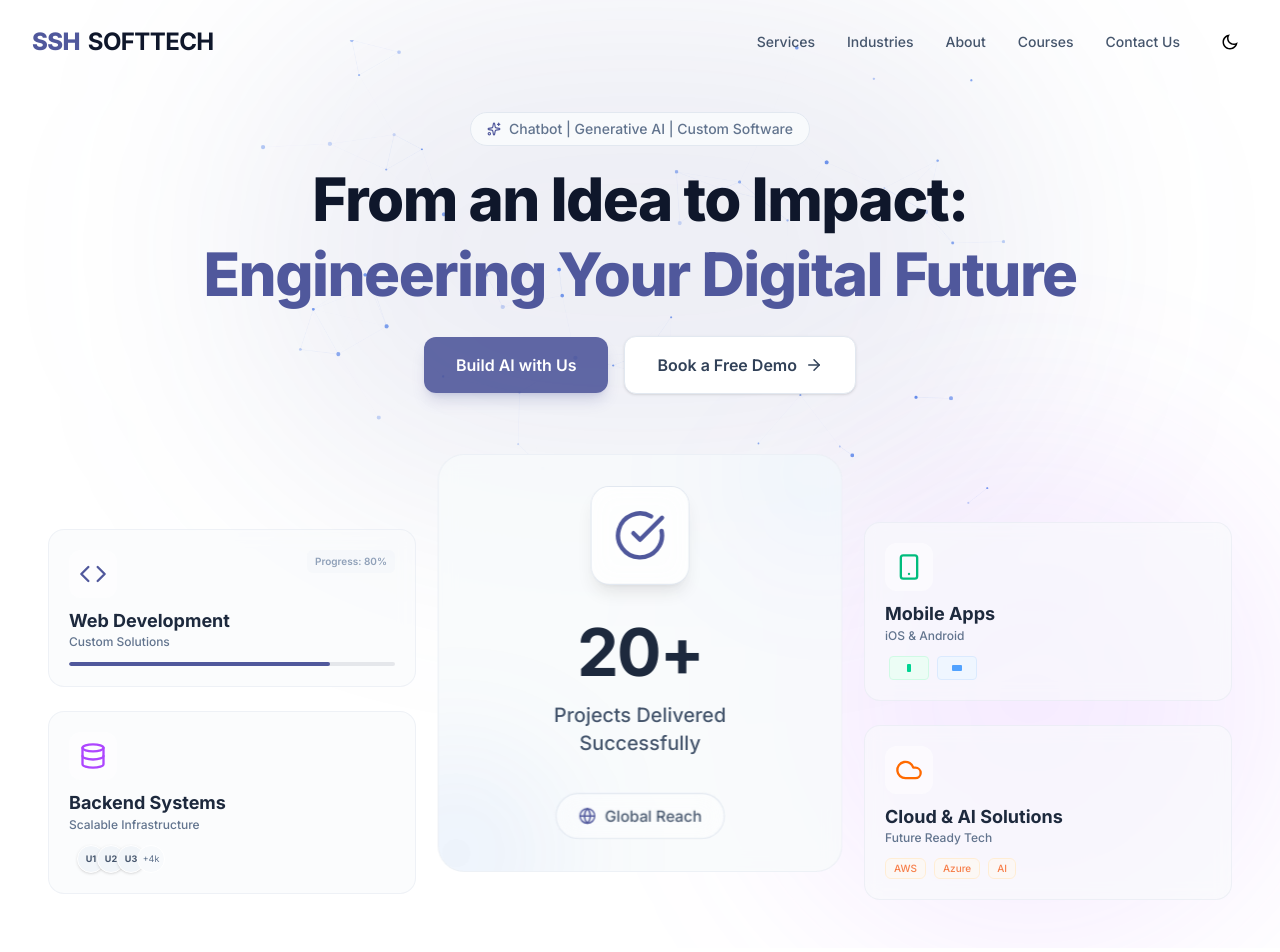
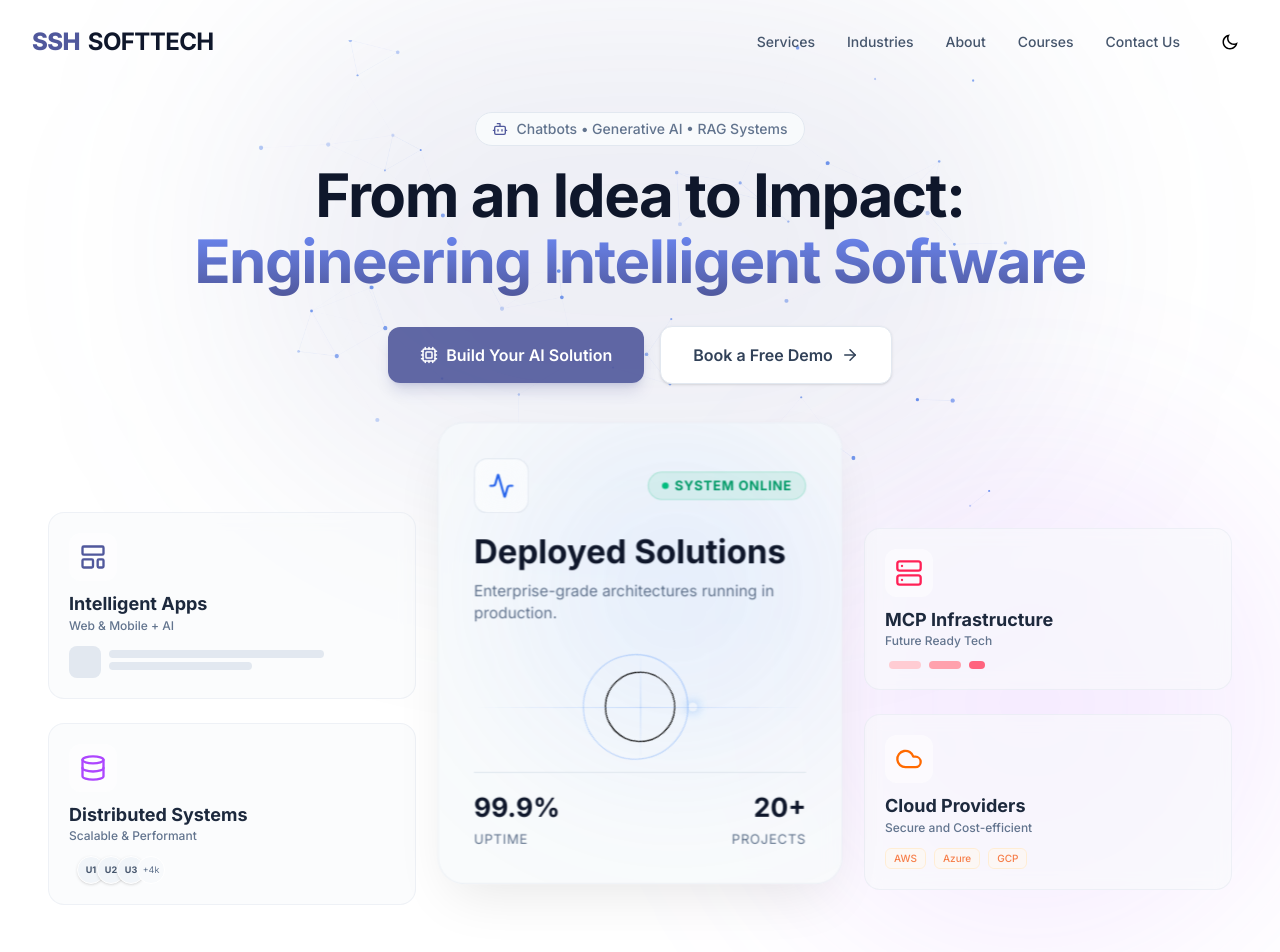
Before and after one commit to atul030702/ssh-softtech, a Next.js app: page / in a window 1280 px wide. Shown: the top 952 px of the page. Built offline with nearby package versions, Linux system fonts and the light colour scheme.

Commit message:
fix: Hero section UI

```diff
--- a/src/components/Hero/Hero.tsx
+++ b/src/components/Hero/Hero.tsx
@@ -1,9 +1,9 @@
-"use client"
+"use client";
 
 import React from 'react';
 import { motion } from 'motion/react';
-import { ArrowRight, Sparkles } from 'lucide-react';
-import HeroCards from './HeroRightCards';
+import { ArrowRight, Cpu, Bot } from 'lucide-react';
+import HeroCards from './HeroCards';
 import NeuralBackground from '../NeuralBackground';
 
 const Hero: React.FC = () => {
@@ -33,9 +33,9 @@ const Hero: React.FC = () => {
                         transition={{ duration: 0.5 }}
                         className="inline-flex items-center gap-2 px-4 py-1.5 rounded-full bg-slate-50 dark:bg-white/5 border border-slate-200 dark:border-white/10 backdrop-blur-sm text-sm font-medium text-slate-600 dark:text-gray-300 mb-4 hover:border-brand-light/90 transition-colors cursor-default"
                     >
-                        <Sparkles size={14} className="text-brand-light dark:text-brand-dark" />
+                        <Bot size={16} className="text-brand-light dark:text-brand-dark" />
                         <span className="text-slate-500 dark:text-gray-400">
-                            Chatbot | Generative AI | Custom Software
+                            Chatbots • Generative AI • RAG Systems
                         </span>
                     </motion.div>
 
@@ -44,23 +44,13 @@ const Hero: React.FC = () => {
                         initial={{ opacity: 0, y: 20 }}
                         animate={{ opacity: 1, y: 0 }}
                         transition={{ duration: 0.5, delay: 0.1 }}
-                        className="w-full text-4xl md:text-5xl lg:text-6xl font-extrabold tracking-tight text-slate-900 dark:text-white mb-6 leading-tight"
+                        className="text-4xl md:text-5xl lg:text-6xl font-bold text-slate-900 dark:text-white mb-8 tracking-tight leading-[1.1]"
                     >
                         From an Idea to Impact: <br />
-                        <span className="text-brand-light text-nowrap">
-                            Engineering Your Digital Future
+                        <span className="text-transparent bg-clip-text bg-linear-to-b from-brand-dark to-brand-light dark:from-white dark:to-white/40">
+                            Engineering Intelligent Software
                         </span>
                     </motion.h1>
-
-                    {/* Subtext
-                    <motion.p
-                        initial={{ opacity: 0, y: 20 }}
-                        animate={{ opacity: 1, y: 0 }}
-                        transition={{ duration: 0.5, delay: 0.2 }}
-                        className="max-w-3xl text-center text-lg md:text-xl text-slate-600 dark:text-gray-400 mb-8 mx-auto leading-relaxed"
-                    >
-                        Transform your vision into reality with our cutting-edge software development, cloud solutions, and AI-powered innovations.
-                    </motion.p>*/}
 
                     {/* Buttons */}
                     <motion.div
@@ -69,8 +59,9 @@ const Hero: React.FC = () => {
                         transition={{ duration: 0.5, delay: 0.3 }}
                         className="flex flex-col sm:flex-row items-center justify-center gap-4"
                     >
-                        <button className="w-full sm:w-auto px-8 py-4 bg-brand-light/90 hover:bg-brand-light text-white rounded-xl font-semibold transition-all shadow-lg shadow-brand-light/20 hover:shadow-brand-light/40 hover:-translate-y-0.5 active:translate-y-0 cursor-pointer">
-                            Build AI with Us
+                        <button className="w-full inline-flex items-center sm:w-auto px-8 py-4 gap-2 bg-brand-light/90 hover:bg-brand-light text-white rounded-xl font-semibold transition-all shadow-lg shadow-brand-light/20 hover:shadow-brand-light/40 hover:-translate-y-0.5 active:translate-y-0 cursor-pointer">
+                            <Cpu size={18} className="text-white" />
+                            Build Your AI Solution
                         </button>
                         <button className="w-full sm:w-auto px-8 py-4 bg-white hover:bg-slate-50 border border-slate-200 text-slate-700 dark:bg-white/5 dark:hover:bg-white/10 dark:border-white/10 dark:text-white rounded-xl font-semibold transition-all hover:border-slate-300 dark:hover:border-white/20 backdrop-blur-sm flex items-center justify-center gap-2 group shadow-sm dark:shadow-none cursor-pointer">
                             Book a Free Demo
--- a/src/components/Hero/HeroRightCards.tsx
+++ b/src/components/Hero/HeroCards.tsx
@@ -1,6 +1,6 @@
 import React from 'react';
 import { motion, Variants } from 'motion/react';
-import { Code, Smartphone, Database, Globe, Cloud, CheckCircle } from 'lucide-react';
+import { Database, Cloud, Activity, LayoutTemplate, Server } from 'lucide-react';
 
 import { colorClasses } from '../../utils/constants';
 
@@ -55,29 +55,29 @@ const HeroCards: React.FC = () => {
                 <div className="flex flex-col gap-6 md:translate-y-8">
                     <FeatureCard
                         variants={cardVariants}
-                        icon={<Code className="text-brand-light" size={28} />}
-                        title="Web Development"
-                        subtitle="Custom Solutions"
-                        meta="Progress: 80%"
+                        icon={<LayoutTemplate className="text-brand-light" size={28} />}
+                        title="Intelligent Apps"
+                        subtitle="Web & Mobile + AI"
                         color="blue"
                         delay={0}
                     >
-                        {/* Micro-interaction: Simple Progress Bar */}
-                        <div className="w-full h-1 bg-gray-200 dark:bg-gray-700/50 rounded-full mt-3 overflow-hidden">
-                            <motion.div
-                                initial={{ width: "0%" }}
-                                animate={{ width: "80%" }}
-                                transition={{ duration: 1.5, delay: 1 }}
-                                className="h-full bg-brand-light rounded-full"
-                            />
+                        {/* Micro-interaction: UI skeleton loading */}
+                        <div className="mt-3 space-y-2">
+                            <div className="flex gap-2">
+                                <div className="w-8 h-8 rounded-lg bg-slate-200 dark:bg-white/10" />
+                                <div className="flex-1 space-y-1 py-1">
+                                    <div className="h-2 bg-slate-200 dark:bg-white/10 rounded w-3/4" />
+                                    <div className="h-2 bg-slate-200 dark:bg-white/10 rounded w-1/2" />
+                                </div>
+                            </div>
                         </div>
                     </FeatureCard>
 
                     <FeatureCard
                         variants={cardVariants}
                         icon={<Database className="text-purple-500 dark:text-purple-400" size={28} />}
-                        title="Backend Systems"
-                        subtitle="Scalable Infrastructure"
+                        title="Distributed Systems"
+                        subtitle="Scalable & Performant"
                         color="purple"
                         delay={0.1}
                     >
@@ -95,30 +95,70 @@ const HeroCards: React.FC = () => {
                 </div>
 
                 {/* Column 2 (Center) - The Anchor Card - Popped Up */}
-                <div className="flex justify-center relative z-20 md:-mt-8 order-first md:order-0 mb-8 md:mb-0">
+                <div className="flex justify-center relative z-20 md:-mt-12 order-first md:order-0 mb-8 md:mb-0">
                     <motion.div
                         variants={cardVariants}
                         animate={floatingAnimation}
-                        className="w-full max-w-sm md:max-w-full aspect-square md:aspect-auto md:h-[380px] rounded-3xl p-8 flex flex-col justify-center items-center text-center border border-slate-200/50 dark:border-white/20 relative overflow-hidden group transition-all duration-400 md:scale-110 bg-slate-50/80 dark:bg-gray-700/50 backdrop-blur-sm"
+                        className="w-full max-w-sm md:max-w-full aspect-square md:aspect-auto md:h-[420px] bg-slate-50/80 dark:bg-gray-700/50 backdrop-blur-sm rounded-3xl p-8 flex flex-col justify-between text-left shadow-[0_20px_50px_-12px_rgba(0,0,0,0.1)] dark:shadow-[0_20px_50px_-12px_rgba(110,140,251,0.15)] border border-slate-200/50 dark:border-white/20 relative overflow-hidden group transition-all duration-500 md:scale-110 hover:shadow-2xl"
                     >
                         {/* Background decoration */}
-                        <div className="absolute top-0 right-0 w-40 h-40 bg-brand-500/5 dark:bg-white/10 rounded-full blur-3xl -mr-16 -mt-16 group-hover:scale-150 transition-transform duration-700" />
-                        <div className="absolute bottom-0 left-0 w-40 h-40 bg-brand-500/10 dark:bg-blue-500/30 rounded-full blur-3xl -ml-16 -mb-16 group-hover:scale-150 transition-transform duration-700 delay-100" />
+                        <div className="absolute top-0 right-0 w-[300px] h-[300px] bg-brand-500/10 dark:bg-brand-500/5 rounded-full blur-[80px] pointer-events-none" />
 
-                        <motion.div
-                            whileHover={{ rotate: 360, scale: 1.1 }}
-                            transition={{ duration: 0.8, type: "spring" }}
-                            className="relative z-10 bg-white/80 dark:bg-white/10 p-5 rounded-2xl mb-8 ring-1 ring-slate-200 dark:ring-white/20 backdrop-blur-md shadow-lg"
-                        >
-                            <CheckCircle className="text-brand-light dark:text-white w-12 h-12" />
-                        </motion.div>
+                        {/* Header */}
+                        <div className="relative z-10">
+                            <div className="flex items-center justify-between mb-4">
+                                <div className="p-3 bg-white/50 dark:bg-white/5 border border-slate-200 dark:border-white/10 rounded-xl backdrop-blur-md">
+                                    <Activity className="text-brand-600 dark:text-brand-400" size={24} />
+                                </div>
+                                <div className="px-3 py-1 rounded-full bg-emerald-500/10 border border-emerald-500/20 text-emerald-600 dark:text-emerald-500 text-xs font-bold uppercase tracking-wider flex items-center gap-1.5">
+                                    <span className="w-1.5 h-1.5 rounded-full bg-emerald-500 animate-pulse" />
+                                    System Online
+                                </div>
+                            </div>
+                            <h3 className="text-3xl font-bold text-slate-900 dark:text-white mb-2">Deployed Solutions</h3>
+                            <p className="text-slate-500 dark:text-slate-400 text-sm">Enterprise-grade architectures running in production.</p>
+                        </div>
 
-                        <h3 className="text-5xl md:text-6xl font-bold text-slate-800 dark:text-white mb-4 tracking-tight">20+</h3>
-                        <p className="text-slate-600 dark:text-blue-100 font-medium text-lg mb-8 max-w-[200px] leading-snug">Projects Delivered Successfully</p>
+                        {/* Visual: Neural Network / Connectivity */}
+                        <div className="relative h-24 w-full mt-4 flex items-center justify-center">
+                            <div className="absolute inset-0 flex items-center justify-center">
+                                <div className="w-24 h-24 rounded-full border border-brand-500/30 animate-[spin_10s_linear_infinite]" />
+                                <div className="w-16 h-16 rounded-full border border-brand-400/50 absolute animate-[spin_7s_linear_infinite_reverse]" />
+                                <motion.div
+                                    className="w-2 h-2 rounded-full bg-brand-400 shadow-[0_0_10px_rgba(96,165,250,0.8)]"
+                                    animate={{ scale: [1, 1.5, 1], opacity: [1, 0.8, 1] }}
+                                    transition={{ duration: 2, repeat: Infinity, ease: "easeInOut" }}
+                                />
+                            </div>
 
-                        <div className="flex items-center gap-2 text-sm font-medium text-slate-600 dark:text-white/90 bg-white/50 dark:bg-white/10 hover:bg-white/80 dark:hover:bg-white/20 transition-colors px-5 py-2.5 rounded-full backdrop-blur-md border border-slate-200 dark:border-white/10 cursor-default">
-                            <Globe size={16} className="text-brand-light dark:text-white" />
-                            <span>Global Reach</span>
+
+                            {/* Connecting lines */}
+                            <div className="absolute w-full h-px bg-linear-to-r from-transparent via-brand-500/20 to-transparent top-1/2 overflow-hidden">
+                                <motion.div
+                                    className="absolute inset-0 bg-linear-to-r from-transparent via-brand-400/80 to-transparent w-1/2 h-full blur-[1px]"
+                                    animate={{ x: ["-100%", "200%"] }}
+                                    transition={{ duration: 3, repeat: Infinity, ease: "linear", repeatDelay: 1 }}
+                                />
+                            </div>
+                            <div className="absolute h-full w-px bg-linear-to-b from-transparent via-brand-500/20 to-transparent left-1/2 overflow-hidden">
+                                <motion.div
+                                    className="absolute inset-0 bg-linear-to-b from-transparent via-brand-400/80 to-transparent w-full h-1/2 blur-[1px]"
+                                    animate={{ y: ["-100%", "200%"] }}
+                                    transition={{ duration: 3, repeat: Infinity, ease: "linear", repeatDelay: 1 }}
+                                />
+                            </div>
+                        </div>
+
+                        {/* Footer Stats */}
+                        <div className="flex justify-between items-center w-full relative z-10 pt-4 border-t border-slate-200 dark:border-white/5">
+                            <div>
+                                <p className="text-2xl font-bold text-slate-900 dark:text-white">99.9%</p>
+                                <p className="text-xs text-slate-500 dark:text-slate-500 uppercase tracking-wider mt-1">Uptime</p>
+                            </div>
+                            <div className="text-right">
+                                <p className="text-2xl font-bold text-slate-900 dark:text-white">20+</p>
+                                <p className="text-xs text-slate-500 dark:text-slate-500 uppercase tracking-wider mt-1">Projects</p>
+                            </div>
                         </div>
                     </motion.div>
                 </div>
@@ -127,34 +167,31 @@ const HeroCards: React.FC = () => {
                 <div className="flex flex-col gap-6 md:translate-y-8">
                     <FeatureCard
                         variants={cardVariants}
-                        icon={<Smartphone className="text-emerald-500 dark:text-emerald-400" size={28} />}
-                        title="Mobile Apps"
-                        subtitle="iOS & Android"
-                        color="emerald"
+                        icon={<Server className="text-rose-500 dark:text-rose-400" size={28} />}
+                        title="MCP Infrastructure"
+                        subtitle="Future Ready Tech"
+                        color="rose"
                         delay={0.2}
                     >
                         <div className="flex gap-2 mt-3 pl-1">
-                            <div className="h-6 w-10 rounded bg-emerald-50 border border-emerald-100 dark:bg-emerald-500/10 dark:border-emerald-500/20 flex items-center justify-center">
-                                <div className="w-1 h-2 bg-emerald-400 dark:bg-emerald-500/50 rounded-[1px]"></div>
-                            </div>
-                            <div className="h-6 w-10 rounded bg-blue-50 border border-blue-100 dark:bg-blue-500/10 dark:border-blue-500/20 flex items-center justify-center">
-                                <div className="w-2.5 h-1.5 bg-blue-400 dark:bg-blue-500/50 rounded-[1px]"></div>
-                            </div>
+                            <div className="h-2 w-8 bg-rose-200 dark:bg-rose-500/20 rounded-full" />
+                            <div className="h-2 w-8 bg-rose-300 dark:bg-rose-500/40 rounded-full" />
+                            <div className="h-2 w-4 bg-rose-400 dark:bg-rose-500/60 rounded-full" />
                         </div>
                     </FeatureCard>
 
                     <FeatureCard
                         variants={cardVariants}
                         icon={<Cloud className="text-orange-500 dark:text-orange-400" size={28} />}
-                        title="Cloud & AI Solutions"
-                        subtitle="Future Ready Tech"
+                        title="Cloud Providers"
+                        subtitle="Secure and Cost-efficient"
                         color="orange"
                         delay={0.3}
                     >
                         <div className="mt-3 flex items-center gap-2 text-[10px] font-medium text-orange-600/70 dark:text-orange-200/50">
                             <span className="px-2 py-0.5 rounded-md bg-orange-50/50 border border-orange-100 dark:bg-orange-500/10 dark:border-orange-500/20">AWS</span>
                             <span className="px-2 py-0.5 rounded-md bg-orange-50/50 border border-orange-100 dark:bg-orange-500/10 dark:border-orange-500/20">Azure</span>
-                            <span className="px-2 py-0.5 rounded-md bg-orange-50/50 border border-orange-100 dark:bg-orange-500/10 dark:border-orange-500/20">AI</span>
+                            <span className="px-2 py-0.5 rounded-md bg-orange-50/50 border border-orange-100 dark:bg-orange-500/10 dark:border-orange-500/20">GCP</span>
                         </div>
                     </FeatureCard>
                 </div>
```
